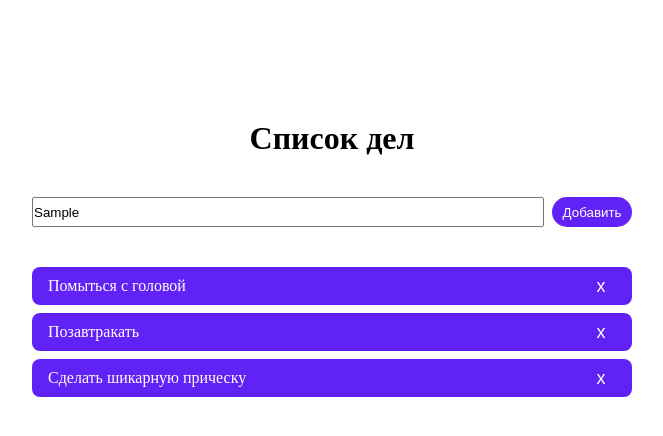
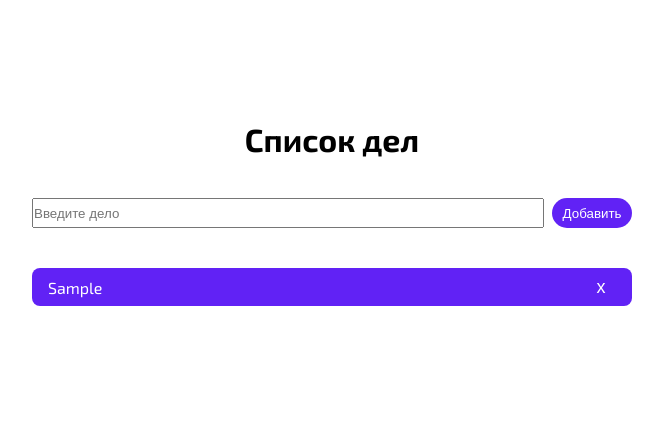
Before and after one commit to BlackHoleSoft/todolist, a plain HTML site: page index.html in a window 1280 px wide. Both pictures are taken after typing "Sample" into the empty fields and a click on the button "Добавить". Shown: the whole page, without its empty margins (308-971 px from the left). Drawn offline with Linux system fonts and the light colour scheme.

Commit message:
Функционал добавления и удаления

```diff
--- a/index.html
+++ b/index.html
@@ -1,30 +1,26 @@
 <!DOCTYPE html>
 <html>
     <head>
+        <meta charset="utf-8" />
         <title>Список дел</title>
         <link rel="stylesheet" href="styles.css">
+
+        <link rel="preconnect" href="https://fonts.googleapis.com">
+        <link rel="preconnect" href="https://fonts.gstatic.com" crossorigin>
+        <link href="https://fonts.googleapis.com/css2?family=Exo+2:ital,wght@0,100..900;1,100..900&display=swap" rel="stylesheet">
     </head>
     <body>
         <div id="app">
             <h1>Список дел</h1>
             <div class="input-container">
-                <input type="text" placeholder="Введите дело">
-                <button class="add-button">Добавить</button>
+                <input id="item-text" type="text" placeholder="Введите дело">
+                <button id="button-add" class="add-button">Добавить</button>
             </div>
-            <div class="items-container">
-                <div class="item">
-                    <span>Помыться с головой</span>
-                    <button>x</button>
-                </div>
-                <div class="item">
-                    <span>Позавтракать</span>
-                    <button>x</button>
-                </div>
-                <div class="item">
-                    <span>Сделать шикарную прическу</span>
-                    <button>x</button>
-                </div>
+            <div class="items-container" id="items-container">
+
             </div>
         </div>
+
+        <script type="text/javascript" src="main.js"></script>
     </body>
 </html>
--- /dev/null
+++ b/main.js
@@ -0,0 +1,30 @@
+console.log('Script started');
+
+function addButtonClick() {
+    addItem();
+}
+
+function removeItem(el) {
+    let container = document.getElementById('items-container');
+    container.removeChild(el);
+}
+
+function addItem() {
+    let input = document.getElementById('item-text');
+    let name = input.value;
+    input.value = '';
+
+    let element = document.createElement('div');
+    element.className = 'item';
+    element.innerHTML = `<span>${name}</span>`;
+
+    let removeButton = document.createElement('button');
+    removeButton.innerText = 'x';
+    removeButton.onclick = () => removeItem(element);
+    element.appendChild(removeButton);
+
+    let container = document.getElementById('items-container');
+    container.appendChild(element);
+}
+
+document.getElementById('button-add').onclick = addButtonClick;
--- a/styles.css
+++ b/styles.css
@@ -2,6 +2,10 @@
     box-sizing: border-box;
     margin: 0;
     padding: 0;
+}
+
+html {
+    font-family: "Exo 2", sans-serif;
 }
 
 #app {
```
